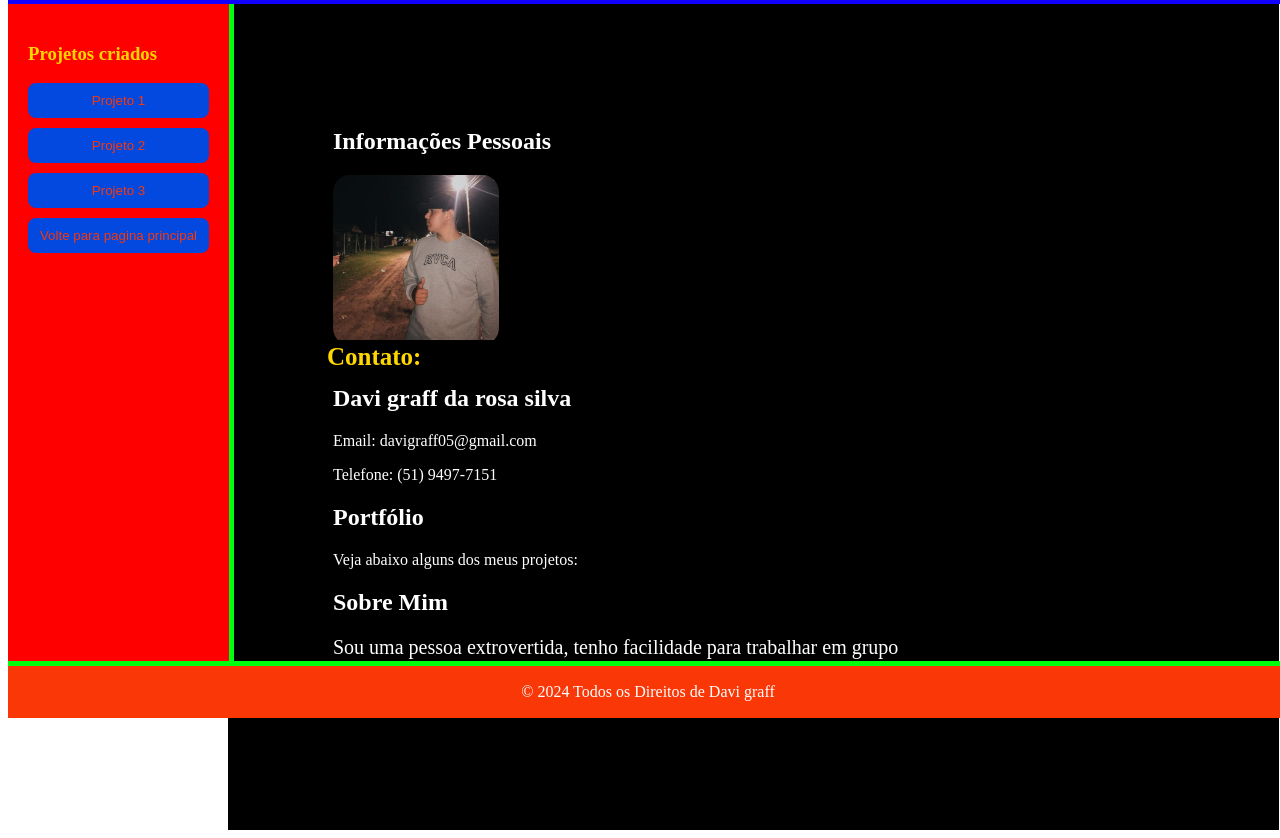
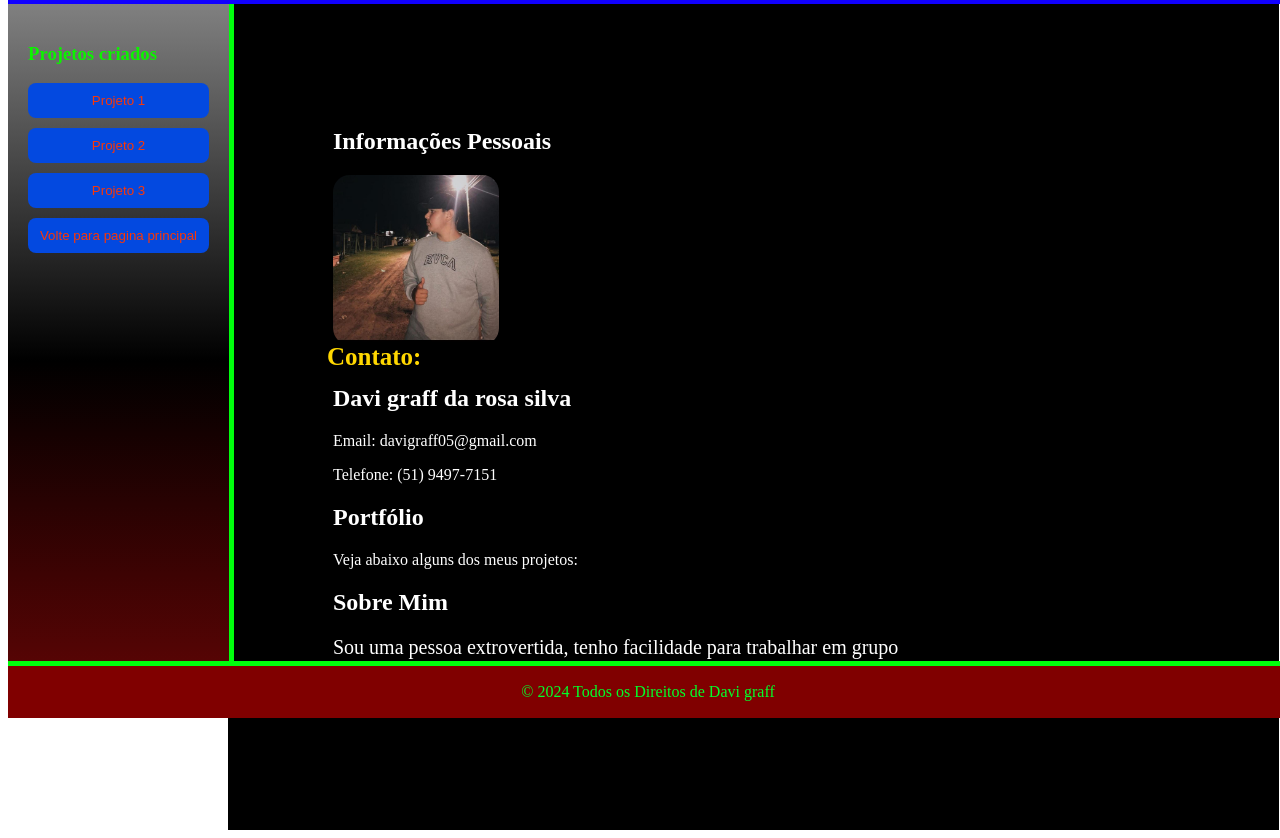
Before and after one commit to Davisilva2k/projeto_Final, a plain HTML site: page index.html in a window 1280 px wide. Shown: the part 82-920 px from the top of the page. Drawn offline with Linux system fonts and the light colour scheme.

Commit message:
first commit

```diff
--- a/style.css
+++ b/style.css
@@ -10,15 +10,15 @@ header {
   top: 0;
 }
 #lista-projetos{
-  background-color: red;
-  color: gold;
+  background-color: maroon;
+  color: rgb(12, 243, 0);
 }
 
 /* Estilo da barra lateral */
 aside {
   float: left;
   border-right: 5px solid #00ff0d;
-  background-color: #fa3707;
+  background-image: linear-gradient(gray ,black, rgb(102, 5, 5));
   width: 181px;
   position: fixed;
   top: 86px;
@@ -93,8 +93,8 @@ overflow-clip-margin: content-box;
 footer {
   text-align: center;
   padding: 1px 0;
-  background-color: #fa3707;
-  color: #fff;
+  background-color: maroon;
+  color: rgb(0, 255, 42);
   position: fixed;
   bottom: 0;
   width: 100%;
```
